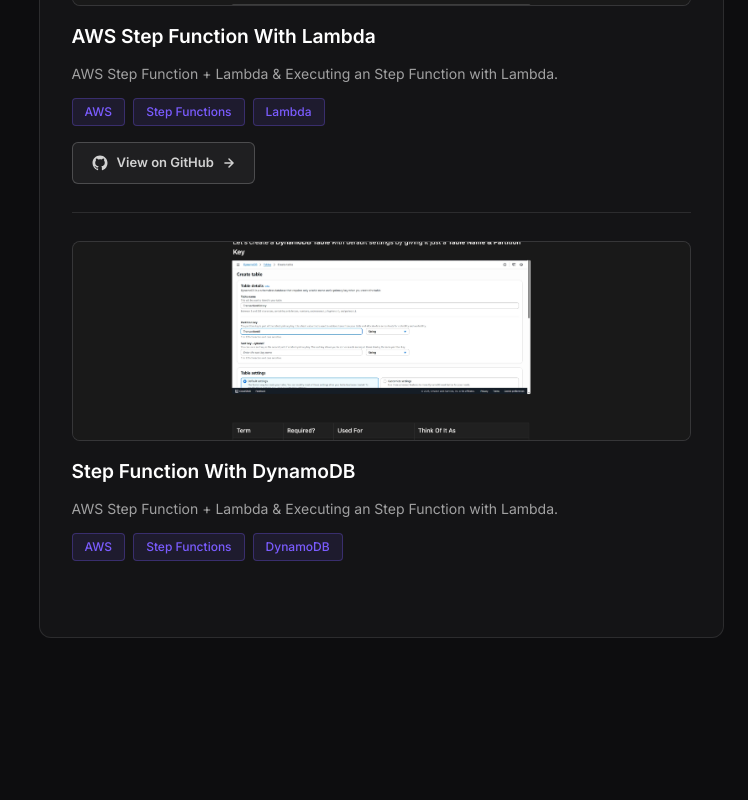
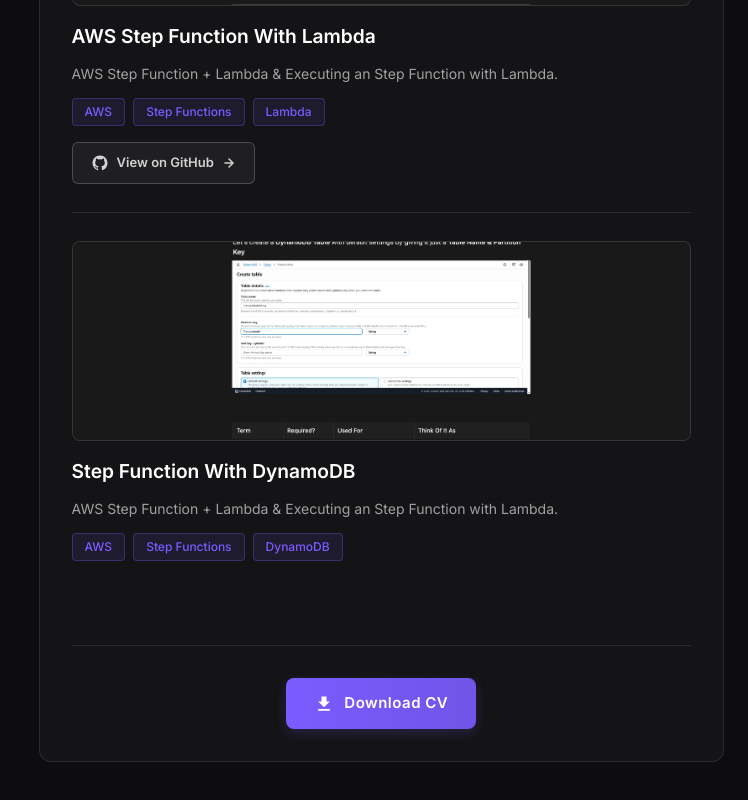
Before and after one commit to whoroopamgupta/roopam-portfolio, a Next.js app: page /resume in a window 1280 px wide. Shown: the part 2708-3508 px from the top of the page, without its empty margins (532-1280 px from the left). Before the commit the page ends 3406 px from the top, so only its background shows below. Built offline with nearby package versions, Linux system fonts and the light colour scheme.

Commit message:
projects, blogs added

```diff
--- a/app/resume/page.js
+++ b/app/resume/page.js
@@ -572,6 +572,54 @@
                       </motion.div>
                     ))}
                   </div>
+
+                  {/* Download CV Button - Bottom of Projects */}
+                  <motion.div
+                    initial={{ opacity: 0, y: 20 }}
+                    animate={{ opacity: 1, y: 0 }}
+                    transition={{ duration: 0.6, delay: 0.8 }}
+                    style={{
+                      display: 'flex',
+                      justifyContent: 'center',
+                      marginTop: '40px',
+                      paddingTop: '32px',
+                      borderTop: '1px solid rgba(255, 255, 255, 0.1)'
+                    }}
+                  >
+                    <motion.a
+                      href="https://drive.google.com/file/d/1lI33tU-kJ7M0D2qEcv4K4Zl_IciF-Km7/view?usp=sharing"
+                      target="_blank"
+                      rel="noopener noreferrer"
+                      whileHover={{ scale: 1.05, y: -2 }}
+                      whileTap={{ scale: 0.98 }}
+                      style={{
+                        display: 'inline-flex',
+                        alignItems: 'center',
+                        gap: '10px',
+                        padding: '14px 28px',
+                        background: 'linear-gradient(to right, #7B5CFF, rgba(123, 92, 255, 0.9))',
+                        color: 'white',
+                        textDecoration: 'none',
+                        borderRadius: '8px',
+                        fontWeight: '600',
+                        fontSize: '15px',
+                        letterSpacing: '0.5px',
+                        transition: 'all 0.3s ease',
+                        boxShadow: '0 4px 12px rgba(123, 92, 255, 0.2)',
+                      }}
+                      onMouseEnter={(e) => {
+                        e.currentTarget.style.boxShadow = '0 6px 20px rgba(123, 92, 255, 0.4)';
+                      }}
+                      onMouseLeave={(e) => {
+                        e.currentTarget.style.boxShadow = '0 4px 12px rgba(123, 92, 255, 0.2)';
+                      }}
+                    >
+                      <svg width="20" height="20" fill="currentColor" viewBox="0 0 24 24">
+                        <path d="M19 9h-4V3H9v6H5l7 7 7-7zM5 18v2h14v-2H5z"/>
+                      </svg>
+                      Download CV
+                    </motion.a>
+                  </motion.div>
                 </motion.div>
               </div>
             </div>
```
